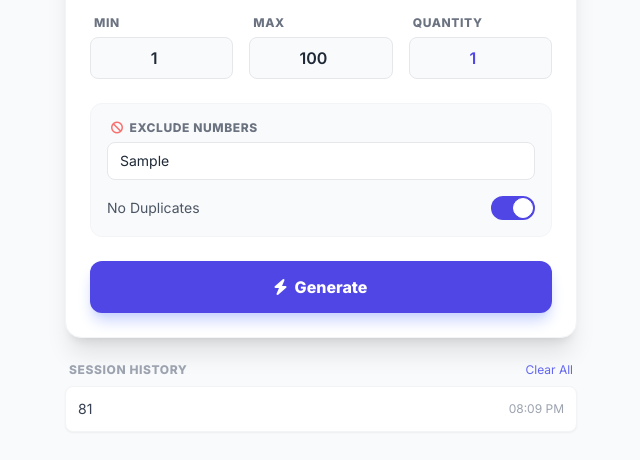
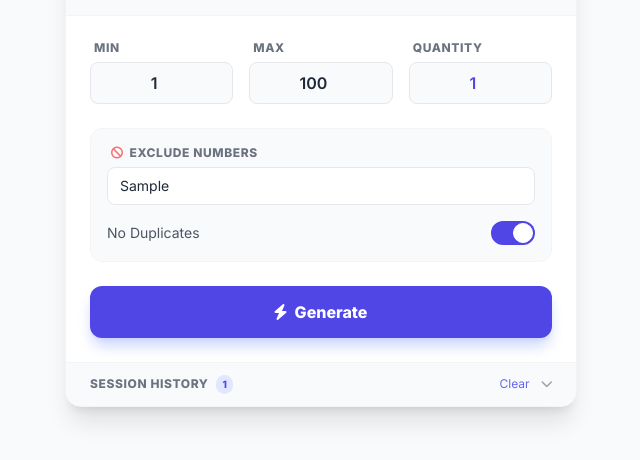
Before and after one commit to 12345gen/12345gen.github.io, a plain HTML site: page index.html in a window 1280 px wide. Both pictures are taken after typing "Sample" into the empty fields and a click on the button "Generate". Shown: the part 312-772 px from the top of the page, without its empty margins (319-959 px from the left). Drawn offline with nearby package versions, Linux system fonts and the light colour scheme.

Commit message:
version update

```diff
--- a/index.html
+++ b/index.html
@@ -42,6 +42,25 @@
         }
         .toggle-checkbox:checked + .toggle-label {
             background-color: #68D391;
+        }
+
+        /* Accordion transition */
+        .history-content {
+            transition: max-height 0.3s ease-out, opacity 0.3s ease-out, padding 0.3s ease;
+            max-height: 0;
+            opacity: 0;
+            overflow: hidden;
+        }
+        .history-content.open {
+            max-height: 300px; /* Arbitrary large height */
+            opacity: 1;
+        }
+
+        .chevron {
+            transition: transform 0.3s ease;
+        }
+        .chevron.rotate {
+            transform: rotate(180deg);
         }
     </style>
 </head>
@@ -133,16 +152,25 @@
                 <span>Generate</span>
             </button>
         </div>
-    </div>
 
-    <!-- History -->
-    <div class="mt-6 w-full max-w-lg">
-        <div class="flex items-center justify-between mb-2 px-1">
-            <span class="text-xs font-bold text-gray-400 uppercase tracking-wider">Session History</span>
-            <button onclick="clearHistory()" class="text-xs text-indigo-500 hover:text-indigo-700">Clear All</button>
-        </div>
-        <div id="historyContainer" class="space-y-2">
-            <!-- History items will appear here -->
+        <!-- Collapsible History Section -->
+        <div class="border-t border-gray-100 bg-gray-50">
+            <button onclick="toggleHistory()" class="w-full px-6 py-3 flex items-center justify-between bg-gray-50 hover:bg-gray-100 transition-colors focus:outline-none group">
+                <div class="flex items-center space-x-2">
+                    <span class="text-xs font-bold text-gray-500 uppercase tracking-wider group-hover:text-indigo-600 transition-colors">Session History</span>
+                    <span id="historyBadge" class="hidden px-1.5 py-0.5 bg-indigo-100 text-indigo-600 text-[10px] font-bold rounded-full">0</span>
+                </div>
+                <div class="flex items-center space-x-3">
+                    <span class="text-xs text-indigo-500 hover:text-indigo-700 font-medium z-10" onclick="event.stopPropagation(); clearHistory()">Clear</span>
+                    <i id="historyChevron" class="fas fa-chevron-down text-gray-400 text-xs chevron"></i>
+                </div>
+            </button>
+
+            <div id="historyContent" class="history-content bg-white px-6">
+                <div id="historyContainer" class="space-y-2 py-3">
+                    <div class="text-center text-gray-300 text-sm italic py-2">No history yet</div>
+                </div>
+            </div>
         </div>
     </div>
 
@@ -159,12 +187,26 @@
         const multiDisplay = document.getElementById('multiDisplay');
         const errorMsg = document.getElementById('errorMsg');
         const errorText = document.getElementById('errorText');
+
         const historyContainer = document.getElementById('historyContainer');
+        const historyContent = document.getElementById('historyContent');
+        const historyChevron = document.getElementById('historyChevron');
+        const historyBadge = document.getElementById('historyBadge');
+
+        function toggleHistory() {
+            const isOpen = historyContent.classList.contains('open');
+            if (isOpen) {
+                historyContent.classList.remove('open');
+                historyChevron.classList.remove('rotate');
+            } else {
+                historyContent.classList.add('open');
+                historyChevron.classList.add('rotate');
+            }
+        }
 
         function showError(msg) {
             errorText.textContent = msg;
             errorMsg.classList.remove('hidden');
-            // Shake animation
             errorMsg.classList.add('animate-pulse');
             setTimeout(() => errorMsg.classList.remove('animate-pulse'), 500);
         }
@@ -220,7 +262,7 @@
             const availableNumbersSize = totalRangeSize - excluded.size;
 
             if (unique && count > availableNumbersSize) {
-                showError(`Cannot generate ${count} unique numbers! Only ${availableNumbersSize} numbers are available in this range (excluding your skipped numbers).`);
+                showError(`Cannot generate ${count} unique numbers! Only ${availableNumbersSize} numbers are available in this range.`);
                 return;
             }
 
@@ -238,7 +280,6 @@
                 do {
                     num = Math.floor(Math.random() * (max - min + 1)) + min;
                     attempts++;
-                    // Safety break for infinite loops (should be caught by validation above, but just in case)
                     if (attempts > 1000) return null;
                 } while (
                     excluded.has(num) ||
@@ -248,12 +289,10 @@
             };
 
             // 5. Animation & Generation Loop
-            // If just 1 number, use the big display
             if (count === 1) {
                 multiDisplay.classList.add('hidden');
                 singleDisplay.classList.remove('hidden');
 
-                // Roll effect for single number
                 for(let i=0; i<8; i++) {
                     singleValue.textContent = Math.floor(Math.random() * (max - min + 1)) + min;
                     singleValue.style.opacity = 0.5;
@@ -268,18 +307,14 @@
                 }
             }
             else {
-                // Multiple numbers
                 multiDisplay.classList.remove('hidden');
-
                 for (let i = 0; i < count; i++) {
                     const num = generateOne();
                     if (num !== null) {
                         generated.push(num);
-
-                        // Create bubble
                         const bubble = document.createElement('div');
                         bubble.className = 'w-12 h-12 bg-indigo-600 text-white rounded-full flex items-center justify-center font-bold text-lg shadow-md number-pop';
-                        bubble.style.animationDelay = `${i * 0.05}s`; // Staggered animation
+                        bubble.style.animationDelay = `${i * 0.05}s`;
                         bubble.textContent = num;
                         multiDisplay.appendChild(bubble);
                     }
@@ -288,9 +323,16 @@
             }
         }
 
+        let historyCount = 0;
+
         function addToHistory(numbers) {
+            // Remove "No history" text if present
+            if (historyCount === 0) {
+                historyContainer.innerHTML = '';
+            }
+
             const row = document.createElement('div');
-            row.className = 'bg-white p-3 rounded-lg border border-gray-100 shadow-sm flex items-center justify-between text-sm animate-pop-in';
+            row.className = 'bg-slate-50 p-3 rounded-lg border border-gray-100 shadow-sm flex items-center justify-between text-sm animate-pop-in';
 
             const numString = numbers.join(', ');
             const timestamp = new Date().toLocaleTimeString([], { hour: '2-digit', minute: '2-digit' });
@@ -302,13 +344,20 @@
 
             historyContainer.prepend(row);
 
-            if (historyContainer.children.length > 10) {
+            // Update badge
+            historyCount++;
+            historyBadge.textContent = historyCount;
+            historyBadge.classList.remove('hidden');
+
+            if (historyContainer.children.length > 20) {
                 historyContainer.lastElementChild.remove();
             }
         }
 
         function clearHistory() {
-            historyContainer.innerHTML = '';
+            historyContainer.innerHTML = '<div class="text-center text-gray-300 text-sm italic py-2">No history yet</div>';
+            historyCount = 0;
+            historyBadge.classList.add('hidden');
         }
 
         // Trigger on Enter
```
